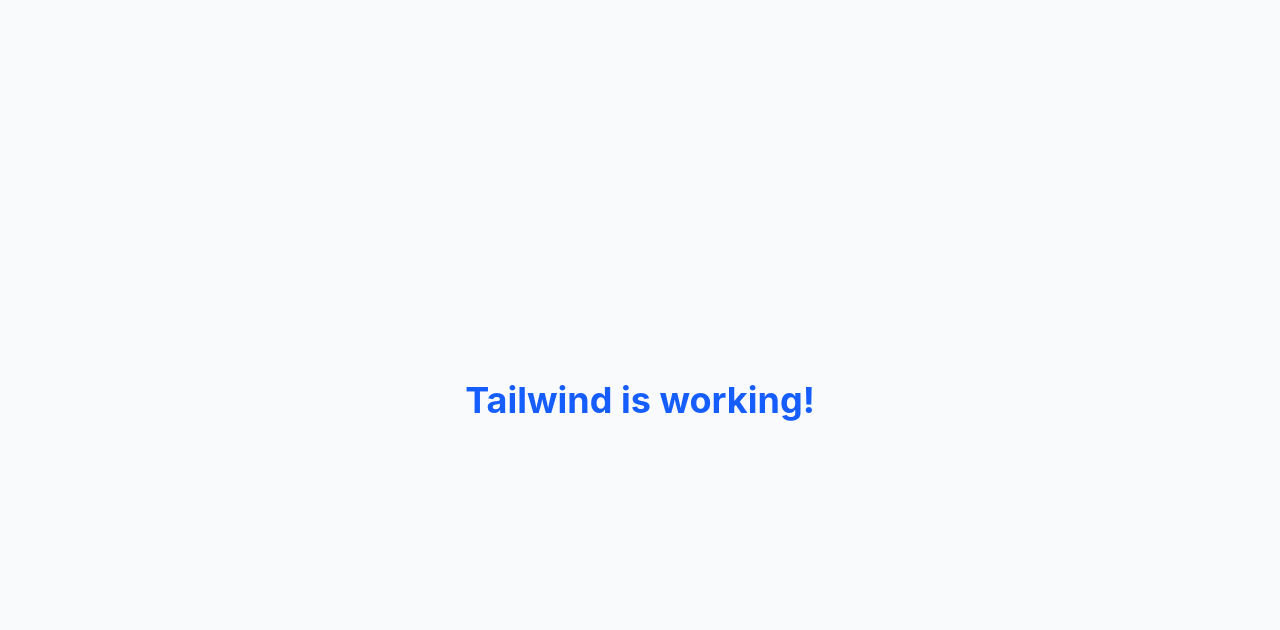
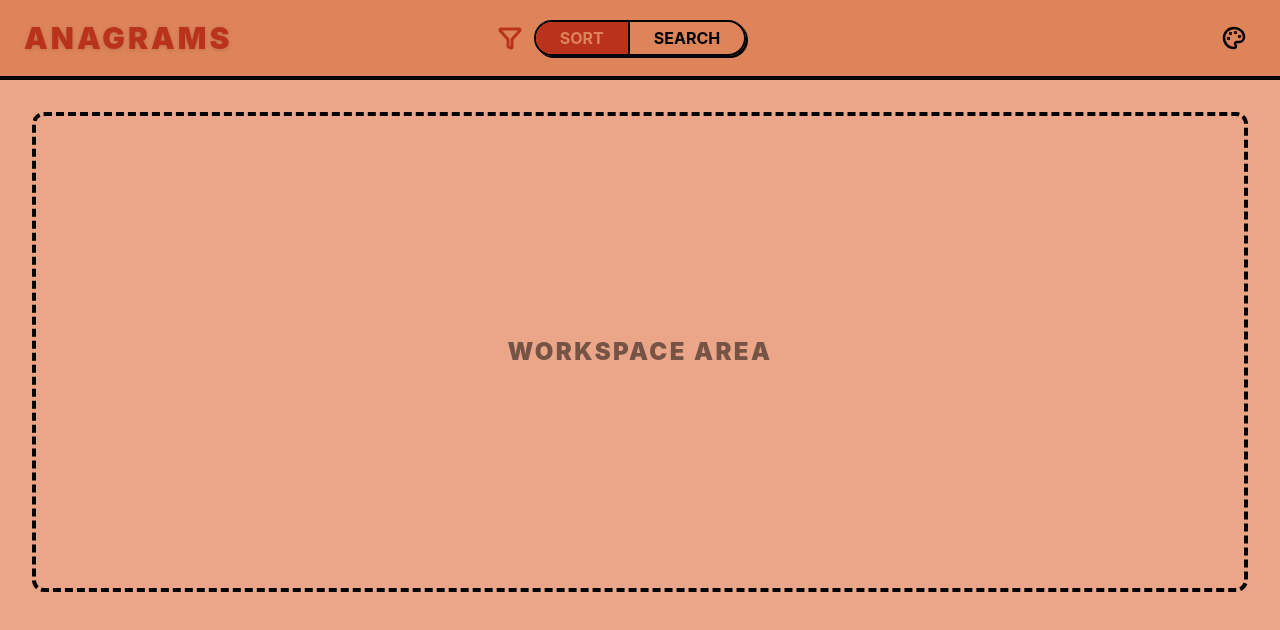
Before and after one commit to Clopo10/Anagram_groups, a React app in the folder frontend/: page / in a window 1280 px wide. Shown: the top 630 px of the page. Built offline with nearby package versions, Linux system fonts and the light colour scheme; the HTML template or start-up script is replaced by a standard one.

Commit message:
+ navbar

```diff
--- a/frontend/package.json
+++ b/frontend/package.json
@@ -11,6 +11,7 @@
   },
   "dependencies": {
     "@tailwindcss/vite": "^4.3.3",
+    "lucide-react": "^1.48.0",
     "react": "^19.2.8",
     "react-dom": "^19.2.8",
     "tailwindcss": "^4.3.3"
--- a/frontend/src/App.jsx
+++ b/frontend/src/App.jsx
@@ -1,9 +1,19 @@
-function App() {
+import { useState } from "react";
+import Navbar from "./components/Navbar";
+
+export default function App() {
+  // Keeps track of whether the user is in SORT or SEARCH mode
+  const [mode, setMode] = useState("SORT");
+
   return (
-    <div className="min-h-screen flex items-center justify-center">
-      <h1 className="text-4xl font-bold text-blue-600">Tailwind is working!</h1>
+    <div className="min-h-screen bg-[#eba68a] font-sans selection:bg-[#ba321c] selection:text-white">
+      <Navbar mode={mode} setMode={setMode} />
+
+      <main className="p-4 md:p-8 grow">
+        <div className="h-[60vh] border-4 border-black border-dashed rounded-xl flex items-center justify-center text-black/50 font-black text-2xl tracking-widest">
+          WORKSPACE AREA
+        </div>
+      </main>
     </div>
   );
 }
-
-export default App;
--- /dev/null
+++ b/frontend/src/components/Navbar.jsx
@@ -0,0 +1,56 @@
+import { Filter, Search, Palette } from "lucide-react";
+
+export default function Navbar({ mode, setMode }) {
+  return (
+    <nav className="flex items-center justify-between px-6 py-4 bg-[#de845a] border-b-4 border-black">
+      {/*Left: Logo*/}
+      <div className="flex-1">
+        <h1 className="hidden sm:block text-3xl font-black text-[#ba321c] tracking-widest drop-shadow-sm">
+          ANAGRAMS
+        </h1>
+      </div>
+
+      {/*Middle: The toggle switch*/}
+      <div className="flex items-center justify-center gap-3 flex-none">
+        <Filter
+          strokeWidth={3}
+          className={`w-6 h-6 hidden sm:block transition-colors ${mode === "SORT" ? "text-[#ba321c]" : "text-[#de845a]"}`}
+        />
+
+        <div className="flex bg-transparent border-2 border-black rounded-full overflow-clip font-bold shadow-[2px_2px_0px_rgba(0,0,0,1)]">
+          <button
+            onClick={() => setMode("SORT")}
+            className={`px-4 sm:px-6 py-1 transition-colors ${mode === "SORT" ? "bg-[#ba321c] text-[#de845a]" : "text-black hover:bg-black/10"}`}
+          >
+            SORT
+          </button>
+
+          {/*Diagonal separator*/}
+          <div className="w-0.5 bg-black"></div>
+
+          <button
+            onClick={() => setMode("SEARCH")}
+            className={`px-4 sm:px-6 py-1 transition-colors ${mode === "SEARCH" ? "bg-[#ba321c] text-[#de845a]" : "text-black hover:bg-black/10"}`}
+          >
+            SEARCH
+          </button>
+        </div>
+
+        <Search
+          strokeWidth={3}
+          className={`w-6 h-6 hidden sm:block transition-colors ${mode === "SEARCH" ? "text-[#ba321c]" : "text-[#de845a]"}`}
+        />
+      </div>
+
+      {/* Right: Theme Toggle*/}
+      <div className="flex-1 flex justify-end">
+        <button
+          className="p-2 border-2 border-transparent hover:border-black rounded-full transition-all hover:bg-black/5"
+          title="Change Theme"
+        >
+          <Palette strokeWidth={2.5} className="w-6 h-6 text-black" />
+        </button>
+      </div>
+    </nav>
+  );
+}
```
Also changed, not shown: 1 other file (tests, documents, lock files or other folders).
